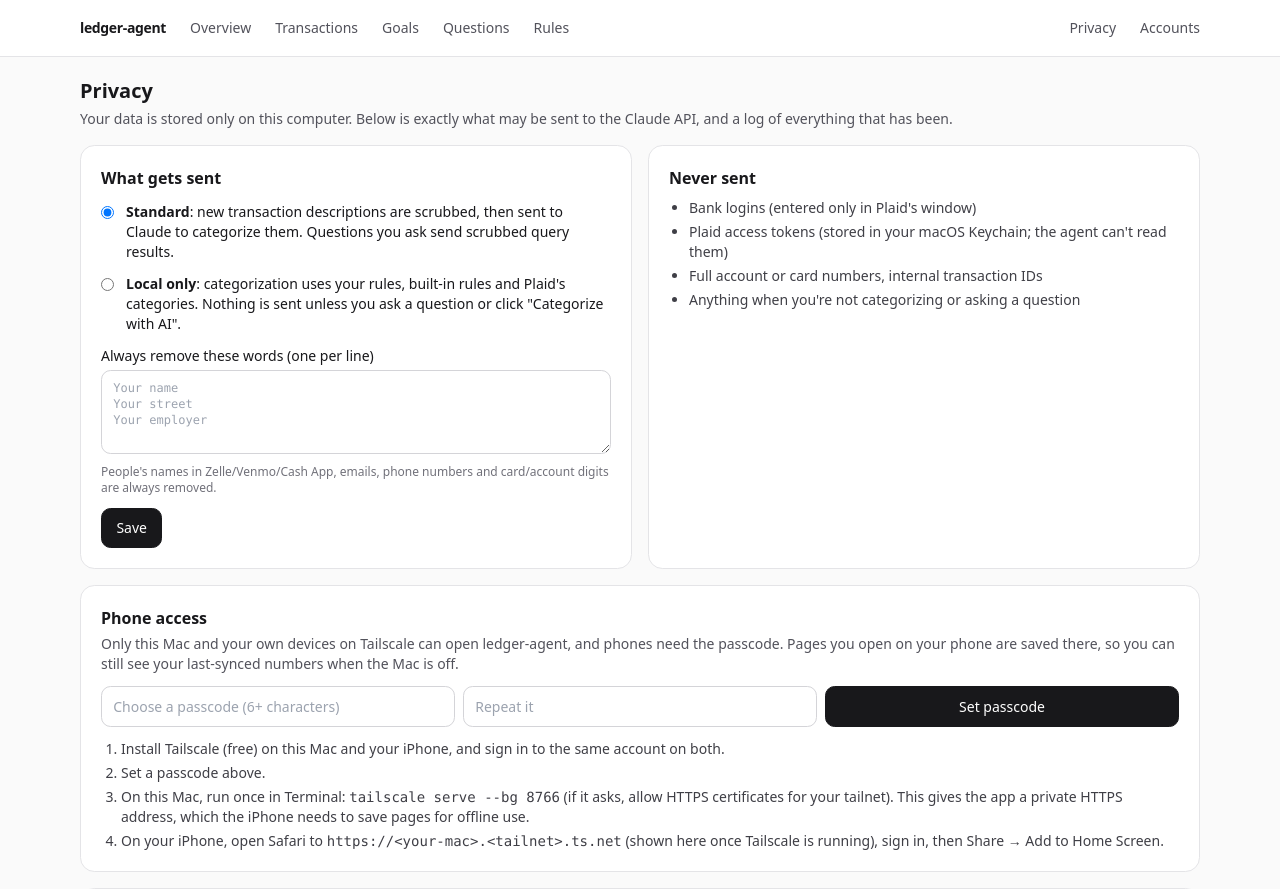
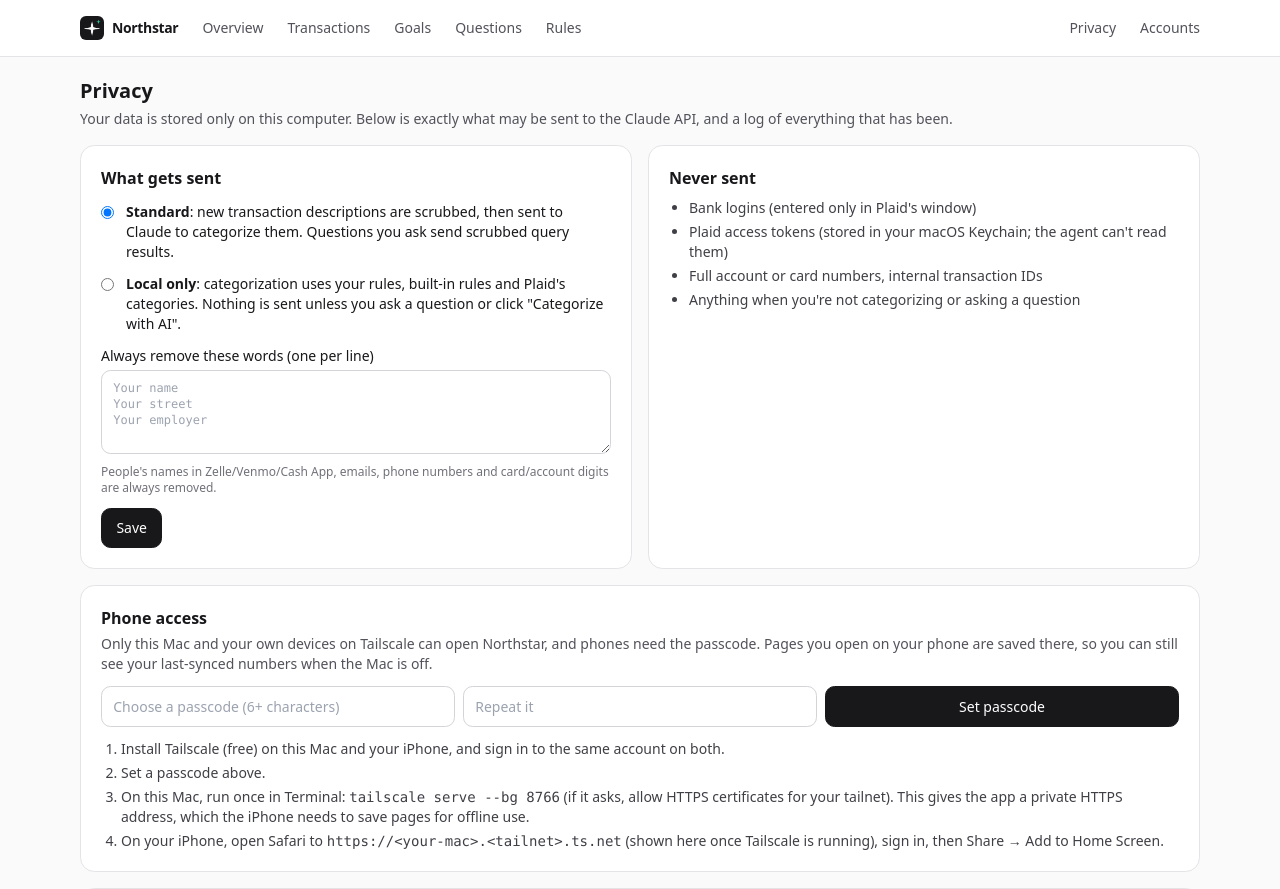
Before and after one commit to mattthomas7641/personal-finance-agent, a FastAPI app: page /privacy in a window 1280 px wide. Shown: the top 889 px of the page. Run offline with FastAPI, Linux system fonts and the light colour scheme.

Commit message:
Rebrand to Northstar (Personal Finance Agent): app name, icon, Plaid Link name, README

```diff
--- a/app/ingest/sources.py
+++ b/app/ingest/sources.py
@@ -43,7 +43,7 @@
     from plaid.model.products import Products
 
     req = LinkTokenCreateRequest(
-        client_name="ledger-agent", language="en", country_codes=[CountryCode("US")],
+        client_name="Northstar", language="en", country_codes=[CountryCode("US")],
         user=LinkTokenCreateRequestUser(client_user_id="local-user"), products=[Products("transactions")],
     )
     return plaid_client().link_token_create(req)["link_token"]
--- a/app/main.py
+++ b/app/main.py
@@ -66,7 +66,7 @@
     task.cancel()
 
 
-app = FastAPI(title="ledger-agent", lifespan=lifespan)
+app = FastAPI(title="Northstar", lifespan=lifespan)
 WEB = Path(__file__).parent / "web"
 templates = Jinja2Templates(directory=str(WEB / "templates"))
 app.mount("/static", StaticFiles(directory=str(WEB / "static")), name="static")
@@ -80,7 +80,7 @@
     kind = security.classify(host, request.headers)
     request.state.local = kind == "local"
     if kind == "denied":
-        return PlainTextResponse("Forbidden: only this Mac and your Tailscale devices can open ledger-agent.", status_code=403)
+        return PlainTextResponse("Forbidden: only this Mac and your Tailscale devices can open Northstar.", status_code=403)
     if security.bad_origin(request.method, request.headers):
         return PlainTextResponse("Forbidden: request from another site.", status_code=403)
     path = request.url.path
@@ -88,7 +88,7 @@
         return await call_next(request)
     if not security.has_passcode():
         return HTMLResponse("<meta name=viewport content='width=device-width'><p style='font:16px system-ui;padding:24px'>"
-                            "Set a passcode first: open ledger-agent on your Mac → Privacy → Phone access.</p>", status_code=403)
+                            "Set a passcode first: open Northstar on your Mac → Privacy → Phone access.</p>", status_code=403)
     if not security.valid_session(request.cookies.get(security.COOKIE)):
         if request.method != "GET" or path.startswith("/api/") or path.endswith("/stream"):
             return PlainTextResponse("Login required", status_code=401)
@@ -368,7 +368,7 @@
 @app.get("/manifest.webmanifest")
 def manifest():
     return JSONResponse({
-        "name": "ledger-agent", "short_name": "Ledger", "start_url": "/", "scope": "/", "display": "standalone",
+        "name": "Northstar", "short_name": "Northstar", "start_url": "/", "scope": "/", "display": "standalone",
         "background_color": "#fafafa", "theme_color": "#18181b",
         "icons": [{"src": "/static/icon-180.png", "sizes": "180x180", "type": "image/png"},
                   {"src": "/static/icon-512.png", "sizes": "512x512", "type": "image/png"}],
--- a/app/privacy.py
+++ b/app/privacy.py
@@ -15,7 +15,7 @@
 
 from app.config import load_config
 
-SERVICE = "ledger-agent"
+SERVICE = "ledger-agent"  # Keychain service id; kept from the original name so saved tokens stay readable
 
 P2P = re.compile(r"\b(ZELLE|VENMO|CASH ?APP|APPLE CASH)\b", re.I)  # PayPal omitted: mostly merchants
 EMAIL = re.compile(r"[\w.+-]+@[\w-]+\.[\w.]+")
--- a/app/web/static/sw.js
+++ b/app/web/static/sw.js
@@ -1,6 +1,6 @@
-// ledger-agent service worker: keeps a copy of the pages you open so the app still shows your
+// Northstar service worker: keeps a copy of the pages you open so the app still shows your
 // last-synced numbers when the Mac is asleep or off. Asking questions and syncing need the Mac.
-const CACHE = "ledger-v2";
+const CACHE = "northstar-v3";
 const ASSETS = ["/static/tailwind.js", "/static/htmx.min.js", "/static/chart.umd.min.js", "/static/icon-180.png"];
 const CORE = ["/", "/transactions", "/goals", "/runs"];  // refreshed in the background whenever the Mac is reachable
 let lastRefresh = 0;
--- a/app/web/templates/base.html
+++ b/app/web/templates/base.html
@@ -3,11 +3,11 @@
 <head>
   <meta charset="utf-8">
   <meta name="viewport" content="width=device-width, initial-scale=1, viewport-fit=cover">
-  <title>{% block title %}ledger-agent{% endblock %}</title>
+  <title>{% block title %}Northstar{% endblock %}</title>
   <link rel="manifest" href="/manifest.webmanifest">
   <link rel="apple-touch-icon" href="/static/icon-180.png">
   <meta name="apple-mobile-web-app-capable" content="yes">
-  <meta name="apple-mobile-web-app-title" content="Ledger">
+  <meta name="apple-mobile-web-app-title" content="Northstar">
   <meta name="apple-mobile-web-app-status-bar-style" content="default">
   <meta name="theme-color" content="#ffffff">
   <script src="/static/tailwind.js"></script>
@@ -31,7 +31,7 @@
   {% set path = request.url.path if request else "/" %}
   <header class="border-b border-zinc-200 bg-white" style="padding-top:env(safe-area-inset-top)">
     <nav class="max-w-6xl mx-auto px-4 h-14 flex items-center gap-6 text-sm">
-      <a href="/" class="font-semibold tracking-tight">ledger-agent</a>
+      <a href="/" class="font-semibold tracking-tight flex items-center gap-2"><img src="/static/icon-180.png" alt="" class="w-6 h-6 rounded-md">Northstar</a>
       <a href="/" class="hidden sm:inline text-zinc-600 hover:text-zinc-900">Overview</a>
       <a href="/transactions" class="hidden sm:inline text-zinc-600 hover:text-zinc-900">Transactions</a>
       <a href="/goals" class="hidden sm:inline text-zinc-600 hover:text-zinc-900">Goals</a>
--- a/app/web/templates/login.html
+++ b/app/web/templates/login.html
@@ -2,7 +2,7 @@
 {% block content %}
 <div class="max-w-sm mx-auto mt-10">
   <div class="flex justify-center mb-4"><img src="/static/icon-180.png" class="w-16 h-16 rounded-2xl" alt=""></div>
-  <h1 class="text-xl font-semibold text-center mb-1">ledger-agent</h1>
+  <h1 class="text-xl font-semibold text-center mb-1">Northstar</h1>
   <p class="text-sm text-zinc-500 text-center mb-5">Enter your passcode</p>
   {% if error %}<div class="mb-3 text-sm text-red-800 bg-red-50 rounded-lg p-3 text-center">{{ error }}</div>{% endif %}
   <form method="post" action="/login" class="space-y-3">
--- a/app/web/templates/privacy.html
+++ b/app/web/templates/privacy.html
@@ -37,7 +37,7 @@
 
 <div id="phone" class="card p-5 mt-4">
   <h2 class="font-semibold mb-1">Phone access</h2>
-  <p class="text-sm text-zinc-600 mb-3">Only this Mac and your own devices on Tailscale can open ledger-agent, and phones need the passcode.
+  <p class="text-sm text-zinc-600 mb-3">Only this Mac and your own devices on Tailscale can open Northstar, and phones need the passcode.
     Pages you open on your phone are saved there, so you can still see your last-synced numbers when the Mac is off.</p>
   {% if is_local %}
     <form method="post" action="/security/passcode" class="grid sm:grid-cols-3 gap-2 mb-3">
--- a/pyproject.toml
+++ b/pyproject.toml
@@ -1,7 +1,7 @@
 [project]
-name = "ledger-agent"
+name = "northstar-finance"
 version = "0.1.0"
-description = "Personal finance agent that answers questions about your money with numbers it can prove."
+description = "Northstar (Personal Finance Agent): answers questions about your money with numbers it can prove."
 requires-python = ">=3.11"
 dependencies = ["anthropic>=1.13", "plaid-python>=45", "fastapi", "uvicorn[standard]", "sqlmodel", "jinja2", "pyyaml", "python-multipart", "httpx", "keyring"]
 
```
Also changed, not shown: README.md, app/web/static/icon-180.png, app/web/static/icon-512.png, 2 other files.
